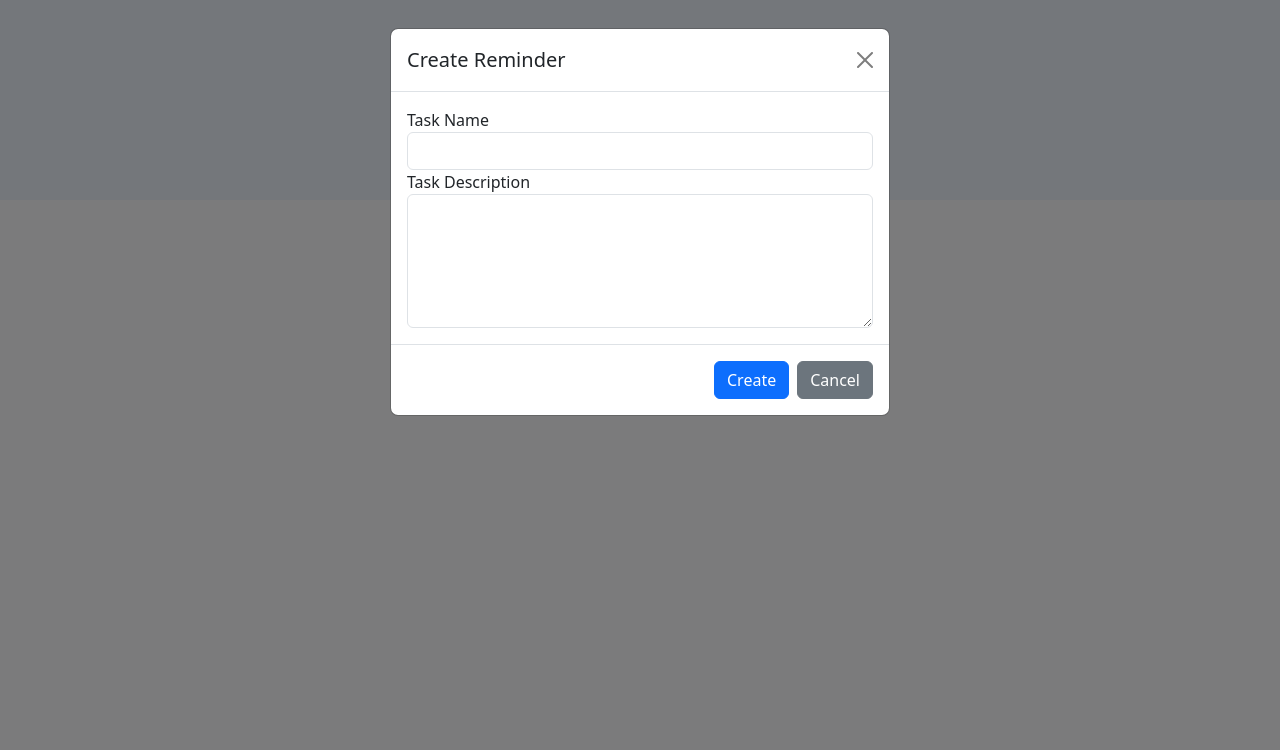
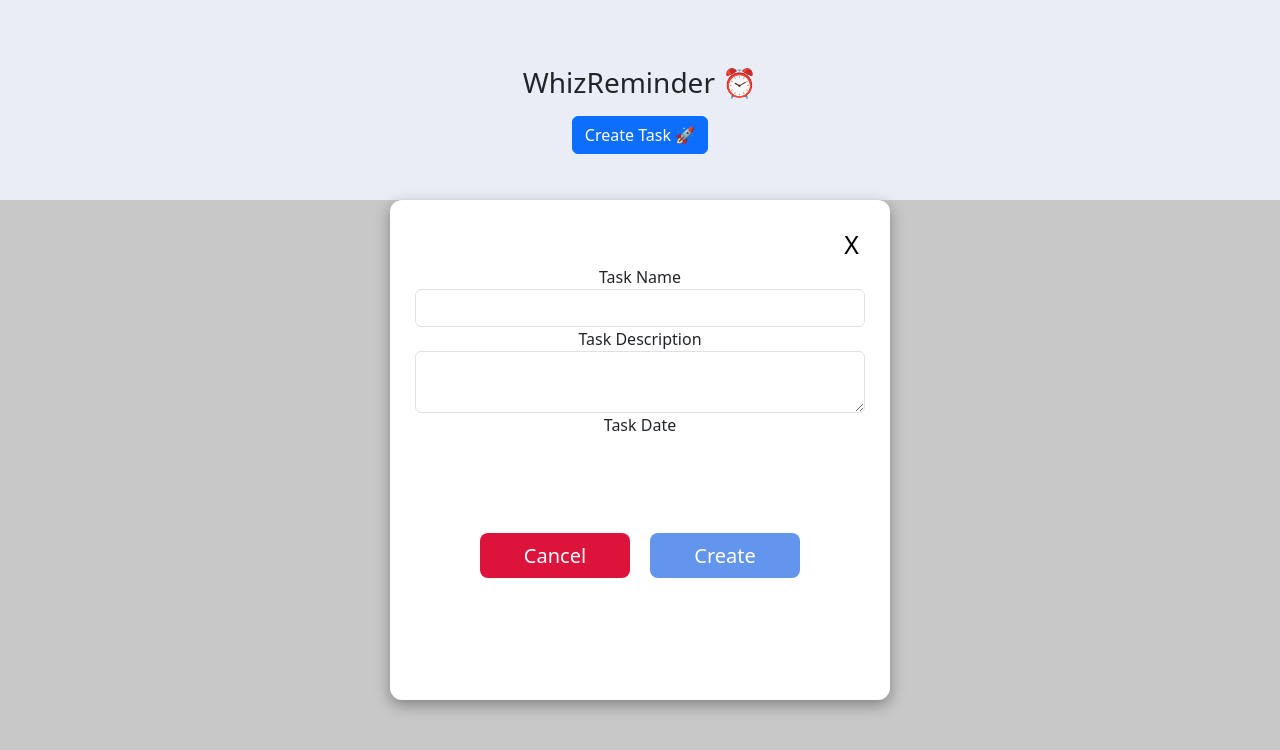
Before and after one commit to VipinDevelops/WhizReminder, a React (Create React App) app in the folder whiz-reminder/: page / in a window 1280 px wide. Both pictures are taken after a click on the button "Create Task 🚀". Shown: the top 750 px of the page. Built offline with nearby package versions, Linux system fonts and the light colour scheme.

Commit message:
feat(Modal): :sparkles: add my modal

```diff
--- a/whiz-reminder/package.json
+++ b/whiz-reminder/package.json
@@ -10,7 +10,6 @@
     "react": "^18.2.0",
     "react-dom": "^18.2.0",
     "react-scripts": "5.0.1",
-    "reactstrap": "^9.2.0",
     "web-vitals": "^2.1.4"
   },
   "scripts": {
--- a/whiz-reminder/src/components/ReminderList.js
+++ b/whiz-reminder/src/components/ReminderList.js
@@ -50,13 +50,14 @@ const ReminderList = (props) => {
         </button>
       </div>
 
+      <CreateReminder modal={modal} toggle={toggle} save={savetask} />
+
       <div className="task-container">
         {taskList && taskList.map((task, index) => (
           <Card deleteTask={deleteTask} taskObj={task} index={index} />
         ))}
       </div>
 
-      <CreateReminder modal={modal} toggle={toggle} save={savetask} />
     </>
   );
 };
--- /dev/null
+++ b/whiz-reminder/src/modals/CreateReminder.css
@@ -0,0 +1,75 @@
+.modalBackground {
+    width: 100vw;
+    height: 100vh;
+    background-color: rgba(200, 200, 200);
+    position: fixed;
+    display: flex;
+    justify-content: center;
+    align-items: center;
+  }
+
+  .modalContainer {
+    width: 500px;
+    height: 500px;
+    border-radius: 12px;
+    background-color: white;
+    box-shadow: rgba(0, 0, 0, 0.35) 0px 5px 15px;
+    display: flex;
+    flex-direction: column;
+    padding: 25px;
+    margin-bottom: 300px;
+  }
+
+  .modalContainer .title {
+    display: inline-block;
+    text-align: center;
+    margin-top: 10px;
+  }
+
+  .titleCloseBtn {
+    display: flex;
+    justify-content: flex-end;
+  }
+
+  .titleCloseBtn button {
+    background-color: transparent;
+    border: none;
+    font-size: 25px;
+    cursor: pointer;
+  }
+
+  .modalContainer .body {
+    flex: 50%;
+    display: flex;
+    justify-content: center;
+    align-items: center;
+    font-size: 1.7rem;
+    text-align: center;
+  }
+
+  .modalContainer .footer {
+    flex: 20%;
+    display: flex;
+    justify-content: center;
+    align-items: center;
+  }
+
+  .modalContainer .footer button {
+    width: 150px;
+    height: 45px;
+    margin: 10px;
+    border: none;
+    background-color: cornflowerblue;
+    color: white;
+    border-radius: 8px;
+    font-size: 20px;
+    cursor: pointer;
+  }
+
+  #cancelBtn {
+    background-color: crimson;
+  }
+
+  .react-datetime-picker  {
+    width: 100% !important;
+  }
--- a/whiz-reminder/src/modals/CreateReminder.js
+++ b/whiz-reminder/src/modals/CreateReminder.js
@@ -1,5 +1,6 @@
 import { useState } from 'react';
-import { Button, Modal, ModalHeader, ModalBody, ModalFooter } from 'reactstrap';
+import './CreateReminder.css';
+
 
 const CreateReminder = ({ modal, toggle, save }) => {
   const [taskName, setTaskName] = useState('');
@@ -26,10 +27,22 @@ const CreateReminder = ({ modal, toggle, save }) => {
     toggle();
   };
 
-  return (
-    <Modal isOpen={modal} toggle={toggle}>
-      <ModalHeader toggle={toggle}>Create Reminder</ModalHeader>
-      <ModalBody>
+  return (modal && <div className="modalBackground">
+    <div className="modalContainer">
+      <div className="titleCloseBtn">
+        <button
+          onClick={toggle}
+        >
+          X
+        </button>
+      </div>
+      {/* <div className="title">
+        <h1>Are You Sure You Want to Continue?</h1>
+      </div>
+      <div className="body">
+        <p>The next page looks amazing. Hope you want to go there!</p>
+      </div> */}
+
       <form>
         <div className="form-group">
           <label htmlFor="task-title">Task Name</label>
@@ -45,23 +58,44 @@ const CreateReminder = ({ modal, toggle, save }) => {
           <label htmlFor="task-date">Task Description</label>
           <textarea
             className="form-control"
-              rows="5"
+            rows="2"
             value={taskDescription}
             onChange={handleChange}
             name="task-description"
           ></textarea>
         </div>
+        <div
+        //  className="form-group"
+        >
+          <label htmlFor="task-date">Task Date</label>
+          {/* <DateTimePicker
+          // value={remindAt}
+          // onChange={setRemindAt}
+          // minDate={new Date()}
+          // minutePlaceholder="mm"
+          // hourPlaceholder="hh"
+          // dayPlaceholder="DD"
+          // monthPlaceholder="MM"
+          // yearAriaLabel="YYYY"
+          /> */}
+
+
+        </div>
+
       </form>
-      </ModalBody>
-      <ModalFooter>
-        <Button color="primary" onClick={handleSave}>
-          Create
-        </Button>{' '}
-        <Button color="secondary" onClick={toggle}>
+
+
+      <div className="footer">
+        <button
+          onClick={toggle}
+          id="cancelBtn"
+        >
           Cancel
-        </Button>
-      </ModalFooter>
-    </Modal>
+        </button>
+        <button onClick={handleSave}>Create</button>
+      </div>
+    </div>
+  </div>
   );
 };
 
```
Also changed, not shown: 1 other file (tests, documents, lock files or other folders). Lines whose indentation alone changed are shown as unchanged.
